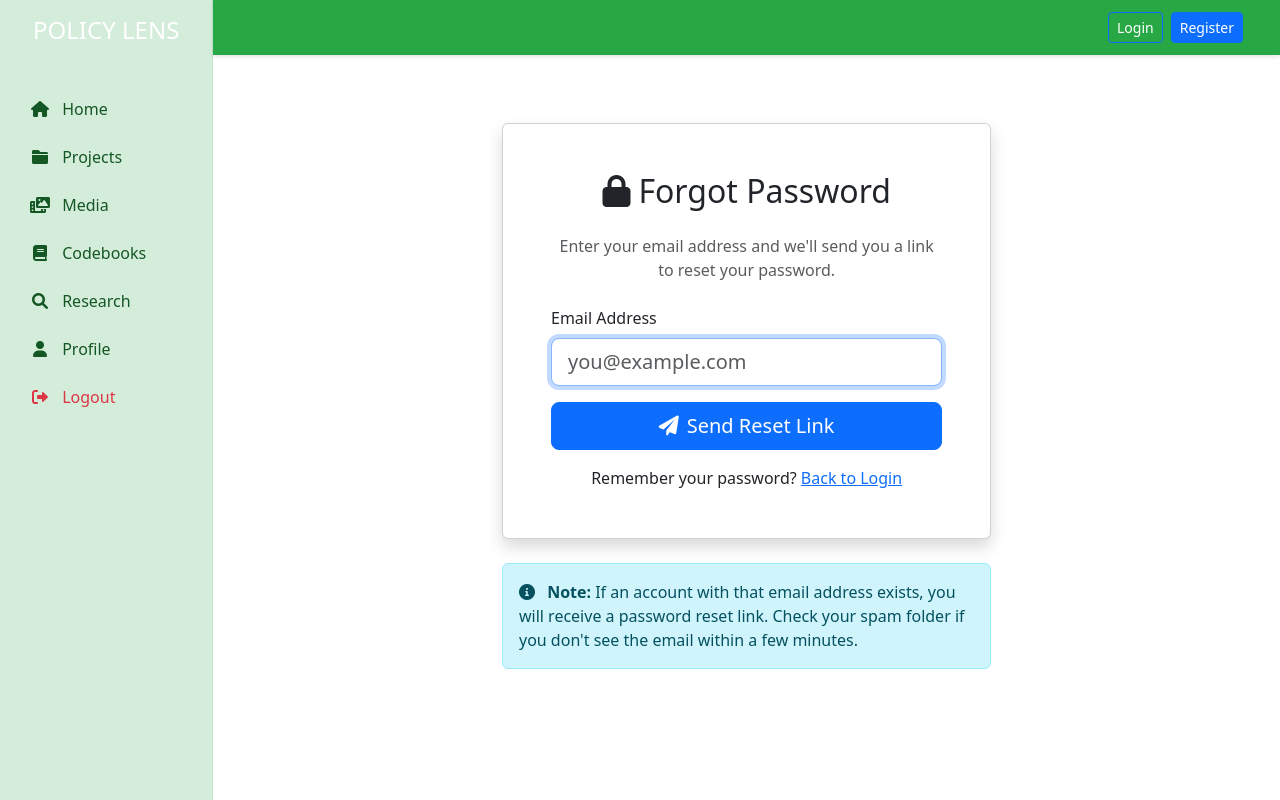
After one commit to kavuur/policylens, a Flask app: page /forgot-password in a window 1280 px wide. The commit adds this page. Run offline with Flask 3, Linux system fonts and the light colour scheme; some libraries are stand-ins or nearby versions.

Commit message:
Add forgot password config

```diff
--- a/app.py
+++ b/app.py
@@ -23,6 +23,7 @@ from flask_login import (
     LoginManager, current_user, login_user, login_required, logout_user
 )
 from flask_migrate import Migrate
+from flask_mail import Mail, Message
 from sqlalchemy.orm import joinedload
 from werkzeug.utils import secure_filename
 from werkzeug.security import check_password_hash, generate_password_hash
@@ -54,6 +55,13 @@ app = Flask(__name__)
 app.config['SECRET_KEY'] = os.environ.get('SECRET_KEY', 'dev-unsafe-secret')
 app.config['WTF_CSRF_ENABLED'] = True
 app.config['WTF_CSRF_SECRET_KEY'] = 'another-secret-key'  # Change this to a different secure key
+
+# Load config from config.py
+from config import DevelopmentConfig, ProductionConfig
+app.config.from_object(DevelopmentConfig if app.debug else ProductionConfig)
+
+# Initialize Flask-Mail
+mail = Mail(app)
 
 # Initialize CSRF protection
 csrf = CSRFProtect(app)
@@ -438,6 +446,113 @@ def logout():
     logout_user()
     flash('You have been logged out.', 'info')
     return redirect(url_for('index'))
+
+@app.route('/forgot-password', methods=['GET', 'POST'])
+def forgot_password():
+    """Request a password reset link via email."""
+    if current_user.is_authenticated:
+        return redirect(url_for('dashboard'))
+
+    if request.method == 'POST':
+        email = request.form.get('email', '').strip()
+        if not email:
+            flash('Please enter an email address.', 'danger')
+            return redirect(url_for('forgot_password'))
+
+        user = User.query.filter_by(email=email).first()
+        if user:
+            try:
+                token = user.get_reset_token()
+                reset_url = url_for('reset_password', token=token, _external=True)
+                msg = Message(
+                    subject='Password Reset Request',
+                    recipients=[user.email],
+                    body=f'''To reset your password, visit the following link:
+{reset_url}
+
+This link will expire in 24 hours. If you did not request a password reset, please ignore this email.
+''',
+                    html=render_template('auth/reset_email.html', user=user, reset_url=reset_url)
+                )
+                mail.send(msg)
+                flash('A password reset link has been sent to your email address.', 'info')
+                return redirect(url_for('login'))
+            except Exception as e:
+                app.logger.error(f'Error sending password reset email: {str(e)}')
+                flash('An error occurred. Please try again later.', 'danger')
+        else:
+            # Don't reveal if email exists (security)
+            flash('If an account with that email exists, a reset link has been sent.', 'info')
+            return redirect(url_for('login'))
+
+    return render_template('auth/forgot_password.html')
+
+@app.route('/reset-password/<token>', methods=['GET', 'POST'])
+def reset_password(token):
+    """Reset password using a valid token."""
+    if current_user.is_authenticated:
+        return redirect(url_for('dashboard'))
+
+    user = User.verify_reset_token(token)
+    if not user:
+        flash('The password reset link is invalid or has expired.', 'danger')
+        return redirect(url_for('login'))
+
+    if request.method == 'POST':
+        password = request.form.get('password', '').strip()
+        confirm_password = request.form.get('confirm_password', '').strip()
+
+        if not password or not confirm_password:
+            flash('Please fill in all fields.', 'danger')
+            return redirect(url_for('reset_password', token=token))
+
+        if password != confirm_password:
+            flash('Passwords do not match.', 'danger')
+            return redirect(url_for('reset_password', token=token))
+
+        if len(password) < 6:
+            flash('Password must be at least 6 characters long.', 'danger')
+            return redirect(url_for('reset_password', token=token))
+
+        user.set_password(password)
+        db.session.commit()
+        flash('Your password has been reset. Please log in with your new password.', 'success')
+        return redirect(url_for('login'))
+
+    return render_template('auth/reset_password.html', token=token)
+
+# Admin ability to reset user passwords
+@app.route('/admin/users/<int:user_id>/reset-password', methods=['POST'])
+@login_required
+def admin_reset_user_password(user_id):
+    """Admin can reset a user's password and send them a reset link."""
+    if not current_user.is_admin:
+        flash('You do not have permission to reset passwords.', 'danger')
+        return redirect(url_for('dashboard'))
+
+    user = User.query.get_or_404(user_id)
+
+    try:
+        token = user.get_reset_token()
+        reset_url = url_for('reset_password', token=token, _external=True)
+        msg = Message(
+            subject='Password Reset Request from Administrator',
+            recipients=[user.email],
+            body=f'''An administrator has requested that you reset your password.
+To reset your password, visit the following link:
+{reset_url}
+
+This link will expire in 24 hours. If you did not request this, please contact an administrator.
+''',
+            html=render_template('auth/reset_email.html', user=user, reset_url=reset_url, admin_reset=True)
+        )
+        mail.send(msg)
+        flash(f'Password reset link sent to {user.email}.', 'success')
+    except Exception as e:
+        app.logger.error(f'Error sending password reset email: {str(e)}')
+        flash('An error occurred sending the reset email.', 'danger')
+
+    return redirect(request.referrer or url_for('dashboard'))
 
 # -----------------------------------------------------------------------------
 # Descriptors (media)
@@ -1064,6 +1179,54 @@ def save_codebook_item(codebook_id):
         return jsonify({'success': False, 'message': f'Failed to save {level}: {str(e)}'}), 500
 
 
+@app.route('/api/codebook/<int:codebook_id>/delete_item', methods=['POST'])
+@login_required
+def delete_codebook_item(codebook_id):
+    """Delete a code, subcode, or subsubcode."""
+    try:
+        codebook = db.session.get(Codebook, codebook_id)
+        if not codebook or codebook.user_id != current_user.id:
+            return jsonify({'success': False, 'message': 'Unauthorized'}), 403
+
+        data = request.get_json() or {}
+        item_type = data.get('type', '').lower()
+        try:
+            item_id = int(data.get('id', 0))
+        except (ValueError, TypeError):
+            item_id = None
+
+        if not item_type or not item_id:
+            return jsonify({'success': False, 'message': 'Missing type or id'}), 400
+
+        if item_type == 'code':
+            item = Code.query.get_or_404(item_id)
+            if item.codebook_id != codebook_id:
+                return jsonify({'success': False, 'message': 'Item does not belong to this codebook'}), 403
+            db.session.delete(item)
+        elif item_type == 'subcode':
+            item = SubCode.query.get_or_404(item_id)
+            code = Code.query.get(item.code_id)
+            if not code or code.codebook_id != codebook_id:
+                return jsonify({'success': False, 'message': 'Item does not belong to this codebook'}), 403
+            db.session.delete(item)
+        elif item_type == 'subsubcode':
+            item = SubSubCode.query.get_or_404(item_id)
+            subcode = SubCode.query.get(item.subcode_id)
+            code = Code.query.get(subcode.code_id) if subcode else None
+            if not code or code.codebook_id != codebook_id:
+                return jsonify({'success': False, 'message': 'Item does not belong to this codebook'}), 403
+            db.session.delete(item)
+        else:
+            return jsonify({'success': False, 'message': f'Unknown type: {item_type}'}), 400
+
+        db.session.commit()
+        return jsonify({'success': True, 'message': f'{item_type.capitalize()} deleted successfully'})
+    except Exception as e:
+        db.session.rollback()
+        app.logger.error(f'Error deleting {item_type}: {str(e)}')
+        return jsonify({'success': False, 'message': f'Failed to delete item: {str(e)}'}), 500
+
+
 # -----------------------------------------------------------------------------
 # Codebook import (LLM-based)
 # -----------------------------------------------------------------------------
--- a/requirements.txt
+++ b/requirements.txt
@@ -15,6 +15,7 @@ faiss-cpu==1.11.0
 filelock==3.20.2
 Flask==3.0.0
 Flask-Login==0.6.3
+Flask-Mail==0.9.1
 Flask-Migrate==4.0.5
 Flask-SQLAlchemy==3.1.1
 Flask-WTF==1.2.1
--- /dev/null
+++ b/templates/auth/forgot_password.html
@@ -0,0 +1,55 @@
+{% extends 'base.html' %}
+
+{% block title %}Forgot Password - PolicyLens{% endblock %}
+
+{% block content %}
+<div class="container mt-5">
+    <div class="row justify-content-center">
+        <div class="col-md-6">
+            <div class="card shadow">
+                <div class="card-body p-5">
+                    <h2 class="card-title text-center mb-4">
+                        <i class="fas fa-lock me-2"></i>Forgot Password
+                    </h2>
+
+                    <p class="text-muted text-center mb-4">
+                        Enter your email address and we'll send you a link to reset your password.
+                    </p>
+
+                    <form method="POST">
+                        <div class="mb-3">
+                            <label for="email" class="form-label">Email Address</label>
+                            <input
+                                type="email"
+                                class="form-control form-control-lg"
+                                id="email"
+                                name="email"
+                                placeholder="you@example.com"
+                                required
+                                autofocus
+                            />
+                        </div>
+
+                        <button type="submit" class="btn btn-primary btn-lg w-100 mb-3">
+                            <i class="fas fa-paper-plane me-2"></i>Send Reset Link
+                        </button>
+
+                        <div class="text-center">
+                            <p class="mb-0">
+                                Remember your password?
+                                <a href="{{ url_for('login') }}">Back to Login</a>
+                            </p>
+                        </div>
+                    </form>
+                </div>
+            </div>
+
+            <div class="alert alert-info mt-4">
+                <i class="fas fa-info-circle me-2"></i>
+                <strong>Note:</strong> If an account with that email address exists, you will receive a password reset link.
+                Check your spam folder if you don't see the email within a few minutes.
+            </div>
+        </div>
+    </div>
+</div>
+{% endblock %}
--- a/templates/auth/login.html
+++ b/templates/auth/login.html
@@ -24,6 +24,9 @@
                         </div>
                     </form>
                     <div class="text-center mt-3">
+                        <p class="mb-2">
+                            <a href="{{ url_for('forgot_password') }}" class="text-muted small">Forgot your password?</a>
+                        </p>
                         <p class="mb-0">Don't have an account? <a href="{{ url_for('register') }}">Register here</a></p>
                     </div>
                 </div>
```
Also changed, not shown: config.py (+12 -0 lines), models/models.py (+19 -0 lines), templates/auth/reset_email.html (added, +43 -0 lines), templates/auth/reset_password.html (added, +64 -0 lines).
